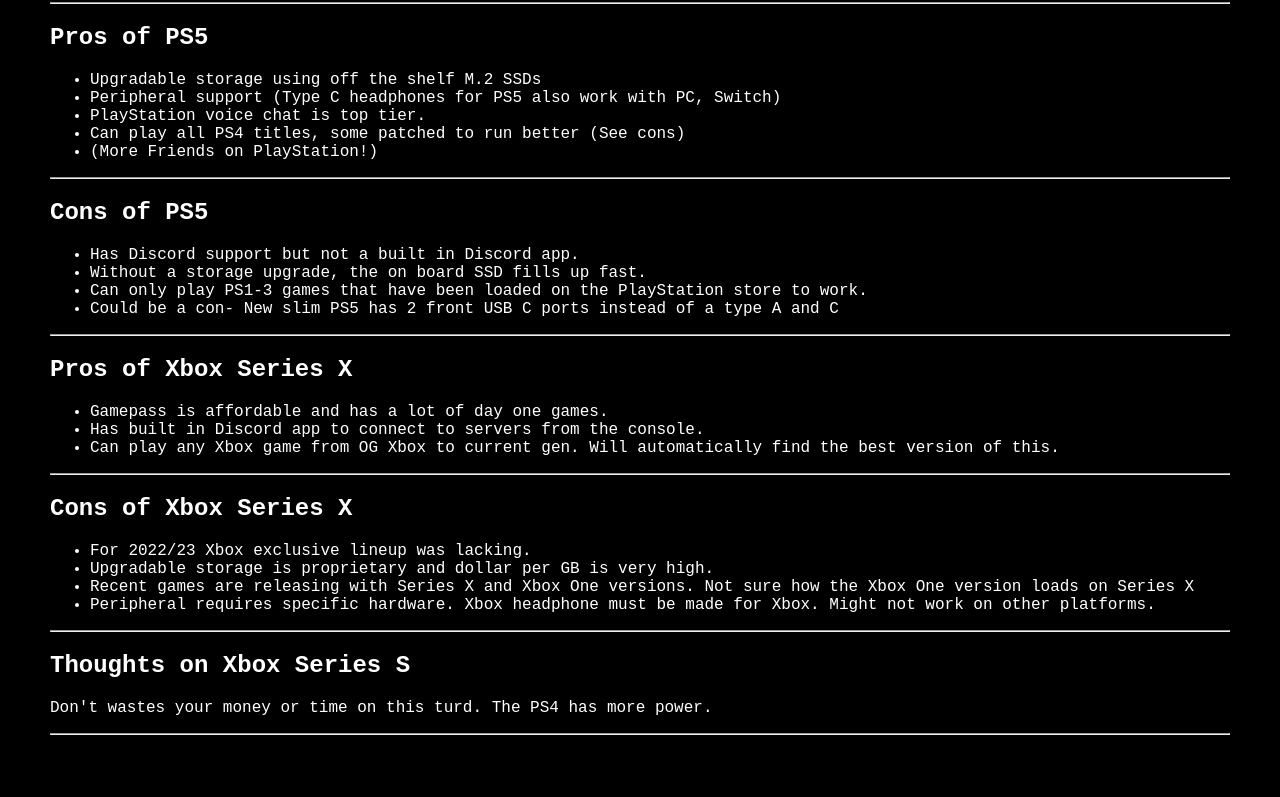
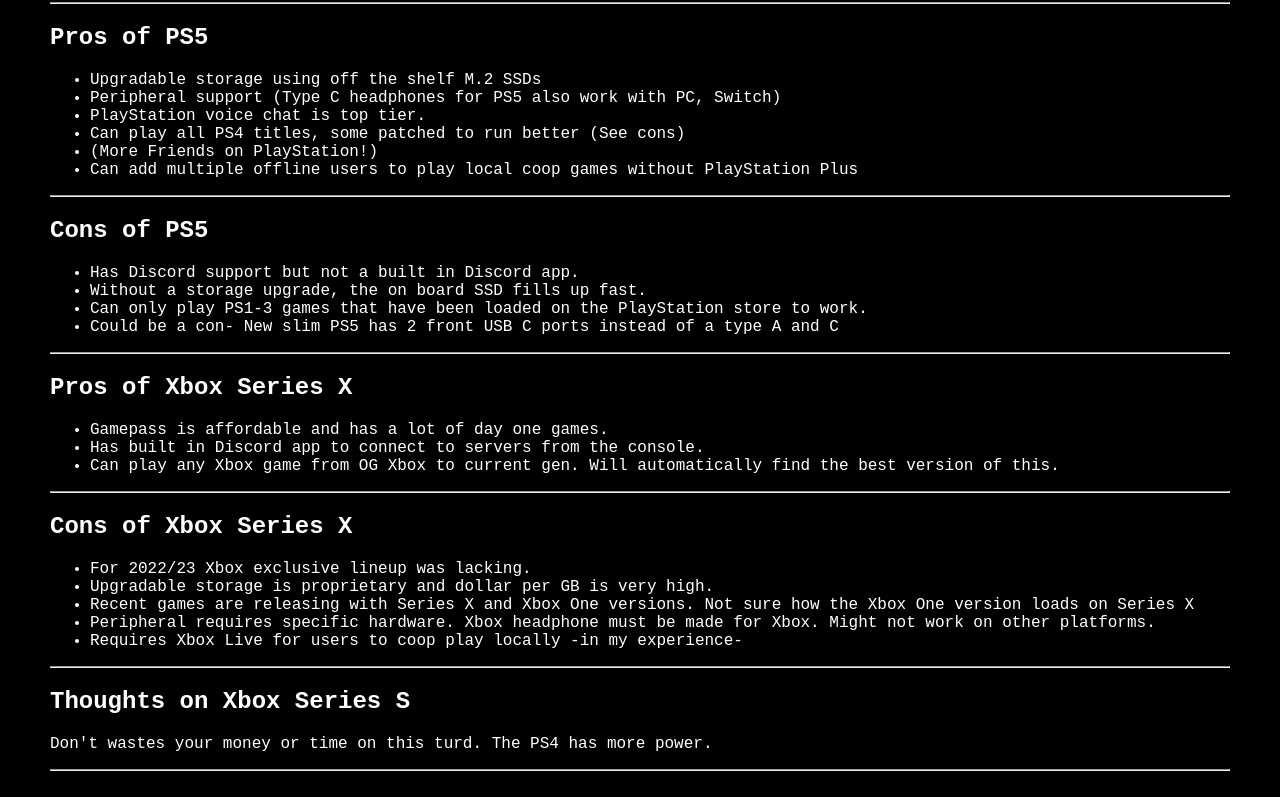
Before and after one commit to David-Jockisch/My2Cents, a plain HTML site: page index.html in a window 1280 px wide. Shown: the part 106-903 px from the top of the page. Drawn offline with Linux system fonts and the light colour scheme.

Commit message:
Update index.html

```diff
--- a/index.html
+++ b/index.html
@@ -26,6 +26,7 @@
     <li>PlayStation voice chat is top tier.</li>
     <li>Can play all PS4 titles, some patched to run better (See cons)</li>
     <li>(More Friends on PlayStation!)</li>
+    <li>Can add multiple offline users to play local coop games without PlayStation Plus</li>
 </ul>
 <hr>
 <h2>Cons of PS5</h2>
@@ -51,6 +52,7 @@
     <li>Upgradable storage is proprietary and dollar per GB is very high.</li>
     <li>Recent games are releasing with Series X and Xbox One versions. Not sure how the Xbox One version loads on Series X</li>
     <li>Peripheral requires specific hardware. Xbox headphone must be made for Xbox. Might not work on other platforms. </li>
+    <li>Requires Xbox Live for users to coop play locally -in my experience-</li>
 </ul>
 <hr>
 <h2>Thoughts on Xbox Series S</h2>
```
